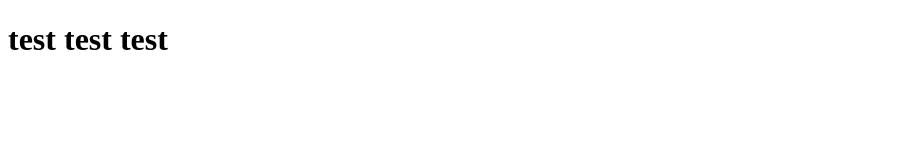
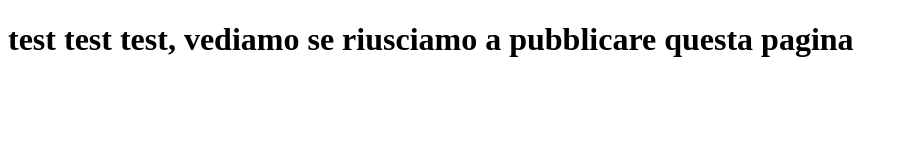
Before and after one commit to Grig-g/hello-world, a plain HTML site: page index.html in a window 1280 px wide. Shown: the whole page, without its empty margins (0-908 px from the left). Drawn offline with Linux system fonts and the light colour scheme.

Commit message:
Update index.html

```diff
--- a/index.html
+++ b/index.html
@@ -4,7 +4,7 @@
 </head>
 
 <body>
-	<h1>test test test</h1>
+	<h1>test test test, vediamo se riusciamo a pubblicare questa pagina</h1>
 </body>
 
 </html>
```
